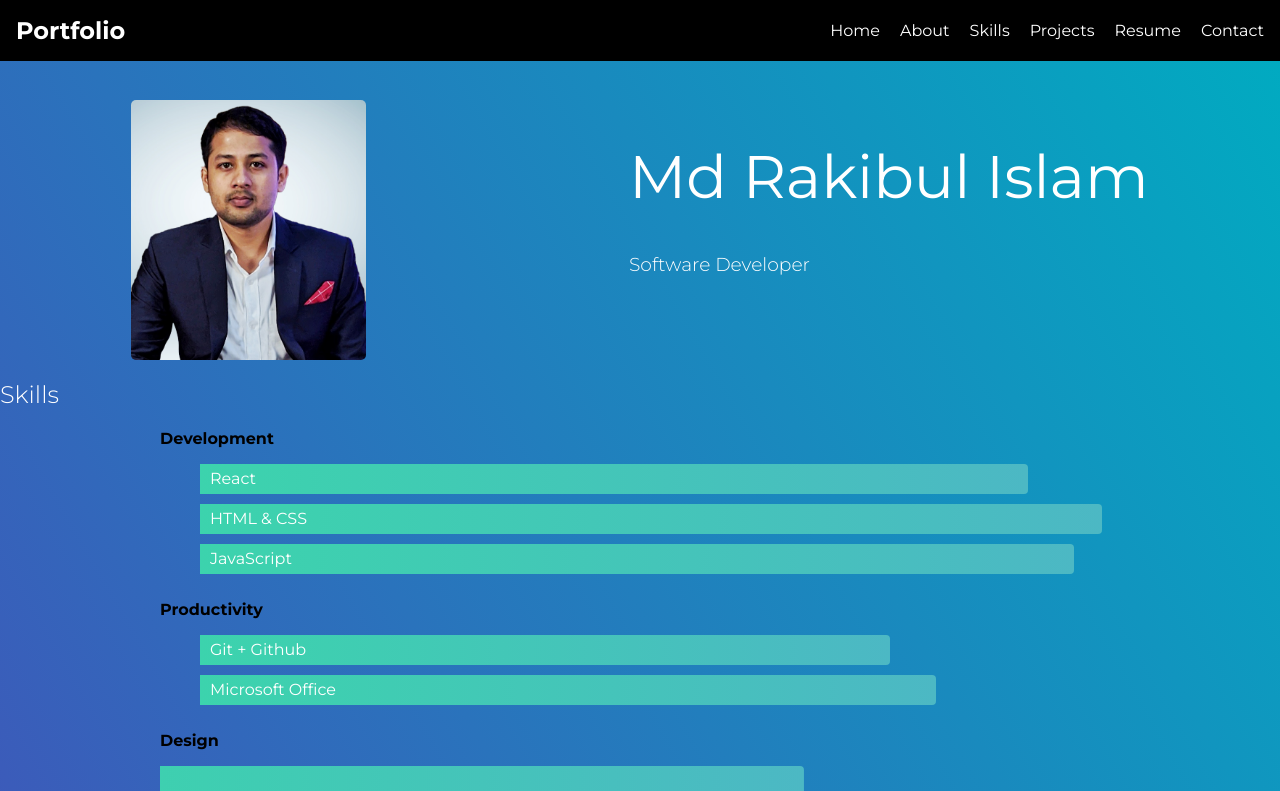
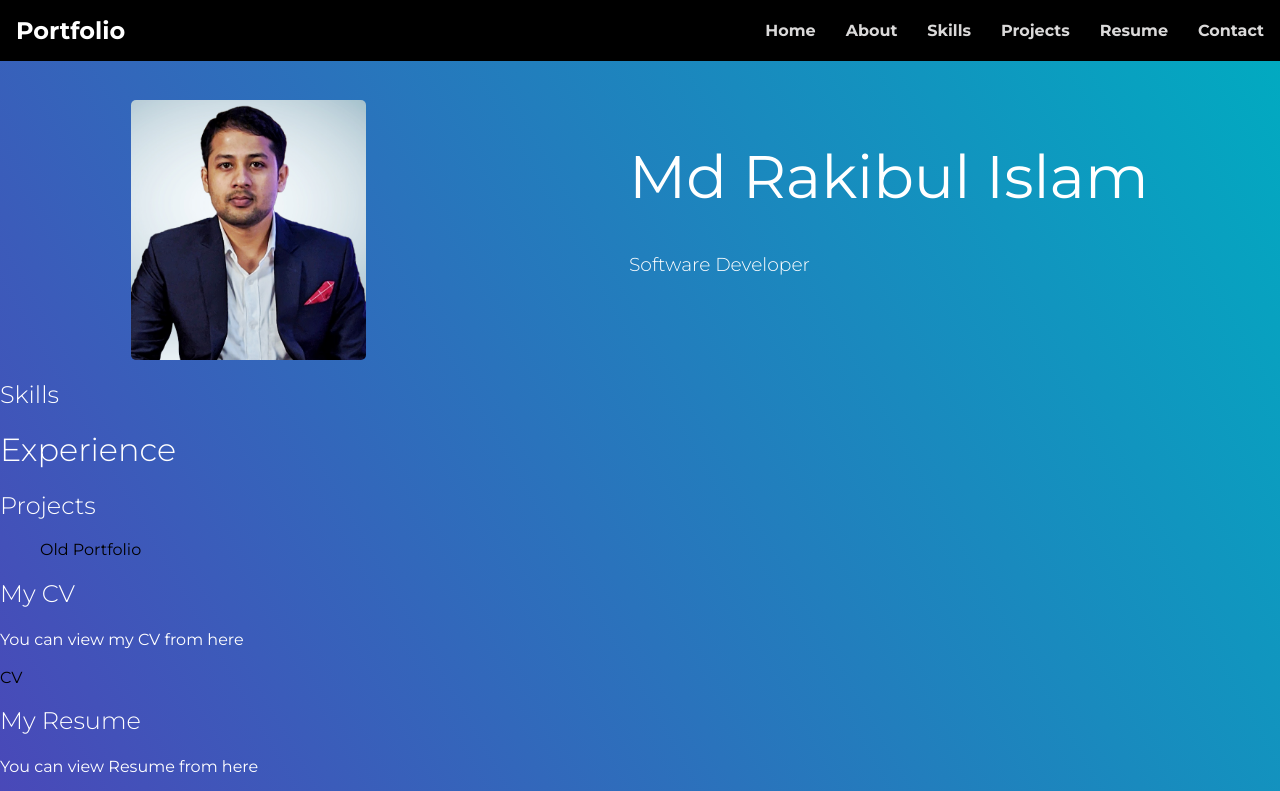
Before and after one commit to raki893/raki893.github.io, a React (Create React App) app: page / in a window 1280 px wide. Shown: the top 791 px of the page. Built offline with nearby package versions, Linux system fonts and the light colour scheme.

Commit message:
tunned navbar

```diff
--- a/src/components/SkillsSection.js
+++ b/src/components/SkillsSection.js
@@ -4,66 +4,7 @@ const SkillsSection = () => {
   return (
     <section>
       <h2>Skills</h2>
-      <div className="skills">
 
-        <div className="charts">
-          <div className="chart chart--dev">
-            <span className="chart__title">Development</span>
-            <ul className="chart--horiz">
-              <li className="chart__bar" style={{ width: '90%' }}>
-                <span className="chart__label">
-                  React
-                </span>
-              </li>
-              <li className="chart__bar" style={{ width: '98%' }}>
-                <span className="chart__label">
-                  HTML & CSS
-                </span>
-              </li>
-              <li className="chart__bar" style={{ width: '95%' }}>
-                <span className="chart__label">
-                  JavaScript
-                </span>
-              </li>
-              {/* Add other development-related chart bars here */}
-            </ul>
-          </div>
-
-          <div className="chart chart--prod">
-            <span className="chart__title">Productivity</span>
-            <ul className="chart--horiz">
-              <li className="chart__bar" style={{ width: '75%' }}>
-                <span className="chart__label">
-                  Git + Github
-                </span>
-              </li>
-              <li className="chart__bar" style={{ width: '80%' }}>
-                <span className="chart__label">
-                  Microsoft Office
-                </span>
-              </li>
-              {/* Add other productivity-related chart bars here */}
-            </ul>
-          </div>
-
-          <div className="chart chart--design">
-            <span className="chart__title">Design</span>
-            <ul className="chart--horiz">
-              <li className="chart__bar" style={{ width: '80%' }}>
-                <span className="chart__label">
-                  Figma
-                </span>
-              </li>
-              <li className="chart__bar" style={{ width: '80%' }}>
-                <span className="chart__label">
-                  Photoshop
-                </span>
-              </li>
-              {/* Add other design-related chart bars here */}
-            </ul>
-          </div>
-        </div>
-      </div>
 
     </section>
   );
--- a/src/scss/_navbar.scss
+++ b/src/scss/_navbar.scss
@@ -6,7 +6,6 @@
     left: 0;
     width: 100%;
     background-color: #000;
-    transition: background-color 0.3s ease-in-out;
   }
 
   /* Container for logo and menu items */
@@ -37,18 +36,19 @@
   .nav-links {
     list-style: none;
     display: flex;
-    gap: 20px;
+    gap: 30px;
     margin: 0;
     padding: 0;
   }
 
   .nav-links li {
     font-size: 1rem;
+    font-weight: bold;
   }
 
   .nav-links a {
     text-decoration: none;
-    color: white; /* Change to your preferred color */
+    color: rgb(218, 217, 217); /* Change to your preferred color */
     transition: color 0.3s ease-in-out;
   }
 
```
